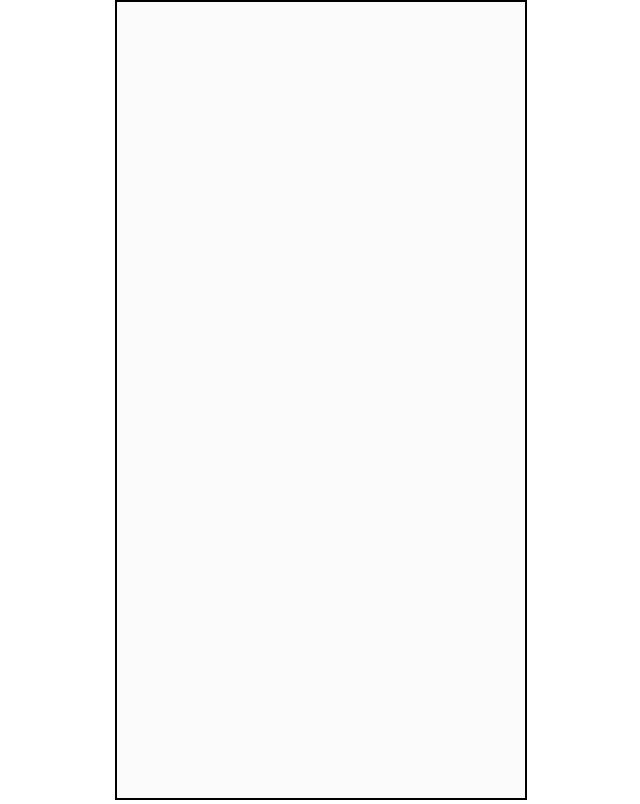
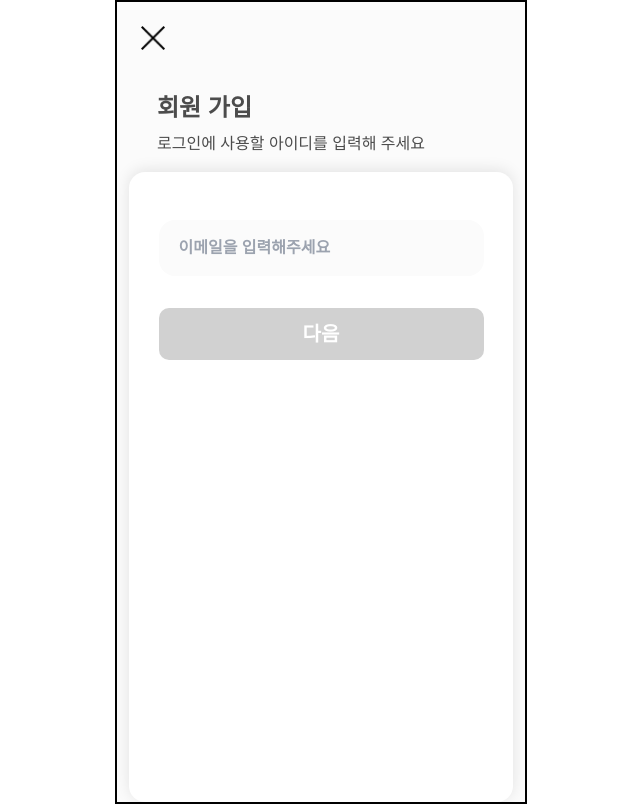
Before and after one commit to UMC-8th-Hackathon-Team-Name/dentistry_FE, a React (Vite) app in the folder app/: page /signup/email in a window 1280 px wide. Before the commit this address had no page. Shown: the whole page, without its empty margins (319-959 px from the left). Built offline with nearby package versions, Linux system fonts and the light colour scheme; a web font is replaced by a local one.

Commit message:
feat/signup-email 화면 구현 w. mockData

```diff
--- a/app/src/App.tsx
+++ b/app/src/App.tsx
@@ -3,6 +3,7 @@ import "./App.css";
 import LandigPage from "./auth/LandingPage";
 import Terms from "./auth/Terms";
 import Main from "./main/Main";
+import SignupEmail from "./auth/SignupEmail";
 
 function App() {
   return (
@@ -12,6 +13,7 @@ function App() {
           <Route path="/" element={<LandigPage />} />
           <Route path="/terms" element={<Terms />} />
           <Route path="/main" element={<Main />} />
+          <Route path="/signup/email" element={<SignupEmail />} />
         </Routes>
       </div>
     </BrowserRouter>
--- /dev/null
+++ b/app/src/auth/SignupEmail.tsx
@@ -0,0 +1,81 @@
+import { useState } from "react";
+import { useNavigate } from "react-router-dom";
+import Button from "../components/common/Button";
+import closeIcon from "/src/assets/close_icon.png";
+
+const mockData = [
+  {
+    email: "test@test.com",
+  },
+];
+
+const SignupEmail = () => {
+  const nav = useNavigate();
+  const [email, setEmail] = useState("");
+  const [isValid, setIsValid] = useState(false);
+
+  const onEmailCheck = (e: React.ChangeEvent<HTMLInputElement>) => {
+    const input = e.target.value;
+    setEmail(input);
+
+    const emailRegex = /^[^\s@]+@[^\s@]+\.[^\s@]+$/;
+    const isFormatValid = emailRegex.test(input);
+    const isDuplicate = mockData.some((item) => item.email === input);
+
+    setIsValid(isFormatValid && isDuplicate);
+  };
+
+  return (
+    <div className="relative flex flex-col items-center justify-end w-full h-screen gap-4">
+      {/* 닫기 버튼 */}
+      <div>
+        <img
+          src={closeIcon}
+          alt="closeButton"
+          className="absolute w-6 h-6 cursor-pointer top-6 left-6"
+          onClick={() => {
+            nav("/");
+          }}
+        />
+      </div>
+
+      {/* 약관  */}
+      <div className="flex flex-col w-full gap-2 px-10">
+        <div className="text-2xl font-semibold text-[#4C4C4C]">회원 가입</div>
+        <div className="text-base font-normal text-[#4C4C4C]">
+          로그인에 사용할 아이디를 입력해 주세요
+        </div>
+      </div>
+
+      {/* 약관 동의 Container */}
+      <div className="w-96 h-[630px] bg-white rounded-2xl flex flex-col justify-between items-center pt-12 pb-20 px-7 shadow-[0_-2px_15px_rgba(0,0,0,0.1)]">
+        <div className="flex flex-col gap-8">
+          {/* 이메일 입력 */}
+          <input
+            type="email"
+            value={email}
+            onChange={onEmailCheck}
+            placeholder="이메일을 입력해주세요"
+            className="w-[325px] h-14 bg-[#FBFBFB] rounded-2xl px-5"
+          />
+          <Button
+            disabled={!isValid}
+            text={"다음"}
+            type={"button"}
+            onClick={() => {
+              nav("/signup/password");
+            }}
+          />
+
+          {email.length > 0 && !isValid && (
+            <div className="px-2 -mt-4 text-sm font-bold text-red-600">
+              유효하지 않은 이메일이거나 이미 사용 중입니다.
+            </div>
+          )}
+        </div>
+      </div>
+    </div>
+  );
+};
+
+export default SignupEmail;
--- a/app/src/auth/Terms.tsx
+++ b/app/src/auth/Terms.tsx
@@ -42,7 +42,7 @@ const Terms = () => {
       </div>
 
       {/* 약관  */}
-      <div className="flex flex-col w-full gap-2 px-7 ">
+      <div className="flex flex-col w-full gap-2 px-10">
         <div className="text-2xl font-semibold text-[#4C4C4C]">약관 동의</div>
         <div className="text-base font-normal text-[#4C4C4C]">
           서비스 이용을 위해 약관 동의가 필요합니다
@@ -50,7 +50,7 @@ const Terms = () => {
       </div>
 
       {/* 약관 동의 Container */}
-      <div className="w-96 h-[630px] bg-white rounded-md flex flex-col justify-between items-center pt-12 pb-20 px-7">
+      <div className="w-96 h-[630px] bg-white rounded-2xl flex flex-col justify-between items-center pt-12 pb-20 px-7 shadow-[0_-2px_15px_rgba(0,0,0,0.1)]">
         <div className="flex flex-col gap-8">
           {/* 모두 동의 */}
           <div className="flex gap-5">
@@ -157,11 +157,11 @@ const Terms = () => {
           </div>
         </div>
         <Button
-          disabled={isAllRequiredChecked}
+          disabled={!isAllRequiredChecked}
           text={"동의하고 가입하기"}
           type={"button"}
           onClick={() => {
-            nav("/signup");
+            nav("/signup/email");
           }}
         />
       </div>
--- a/app/src/components/common/Button.tsx
+++ b/app/src/components/common/Button.tsx
@@ -5,18 +5,14 @@ interface buttonProps {
   disabled?: boolean;
 }
 
-const Button = ({
-  text,
-  onClick,
-  type = "button",
-  disabled = false,
-}: buttonProps) => {
+const Button = ({ text, onClick, type = "button", disabled }: buttonProps) => {
   return (
     <button
       role="버튼"
       type={type}
       onClick={onClick}
-      className={`w-[325px] h-[52px] rounded-[10px] text-[20px] text-[#FFFFFF] ${disabled ? "bg-[#465785]" : "bg-[#D1D1D1]"}
+      disabled={disabled}
+      className={`w-[325px] h-[52px] rounded-[10px] text-[20px] text-[#FFFFFF] ${!disabled ? "bg-[#465785]" : "bg-[#D1D1D1]"}
 `}
     >
       {text}
```
